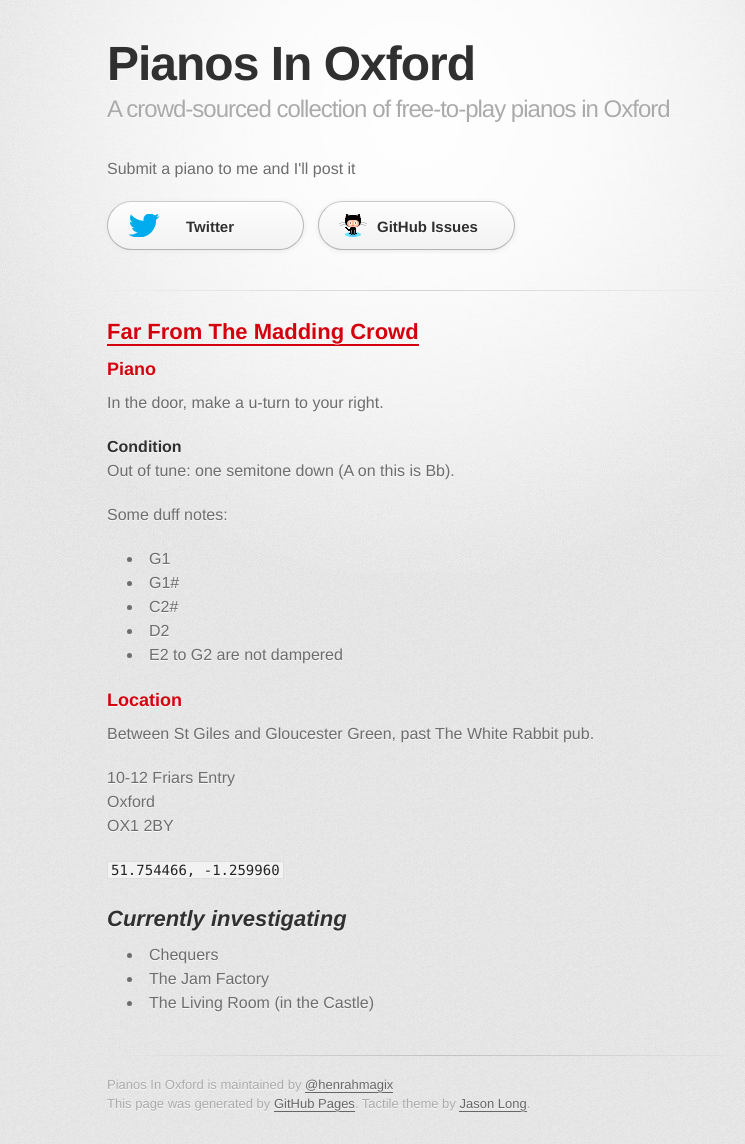
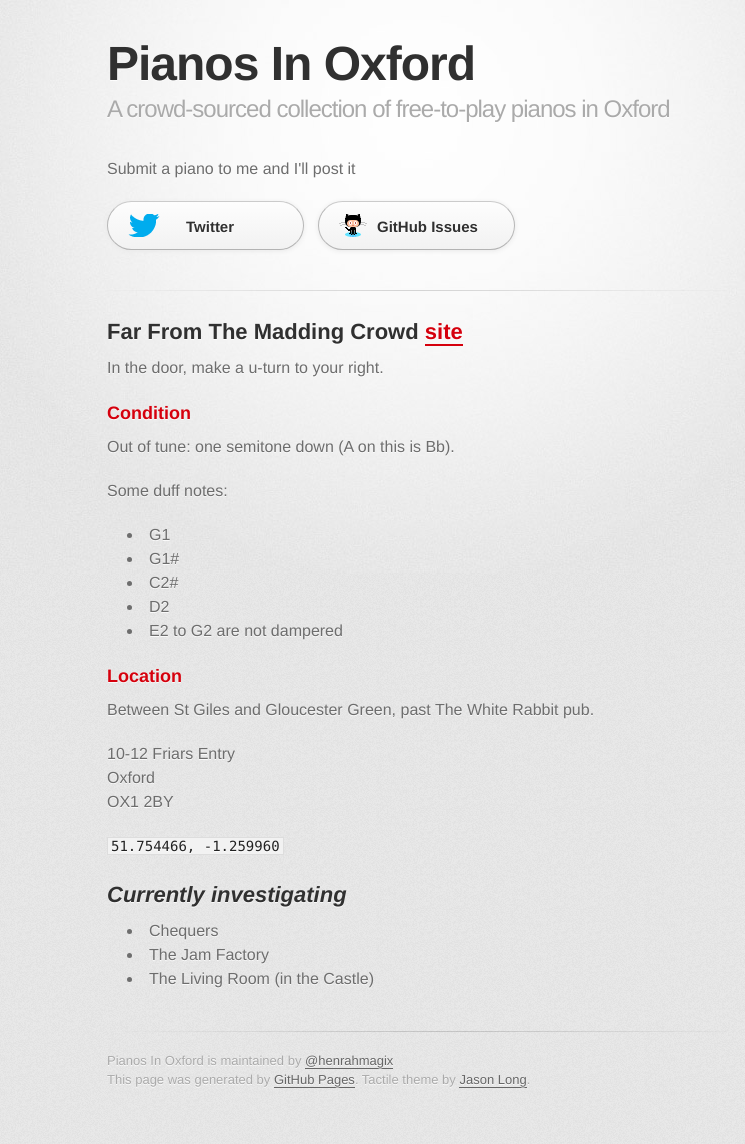
Before and after one commit to henrahmagix/pianosinoxford, a Jekyll site: the page built from index.md, in a window 1280 px wide. Shown: the whole page, without its empty margins (223-968 px from the left). Built offline with Jekyll 4.4.1, drawn with Linux system fonts in a browser that asks for light colours; some web fonts are replaced; Markdown is read by kramdown in place of the engine named in the settings; after the commit the page ends 1120 px from its top, so only the background shows below that.

Commit message:
Update index.md

```diff
--- a/index.md
+++ b/index.md
@@ -2,13 +2,11 @@
 layout: index
 ---
 
-## [Far From The Madding Crowd](http://www.maddingcrowd.co.uk/)
-
-### Piano
+## Far From The Madding Crowd [site](http://www.maddingcrowd.co.uk/)
 
 In the door, make a u-turn to your right.
 
-#### Condition
+### Condition
 
 Out of tune: one semitone down (A on this is Bb).
 
```
